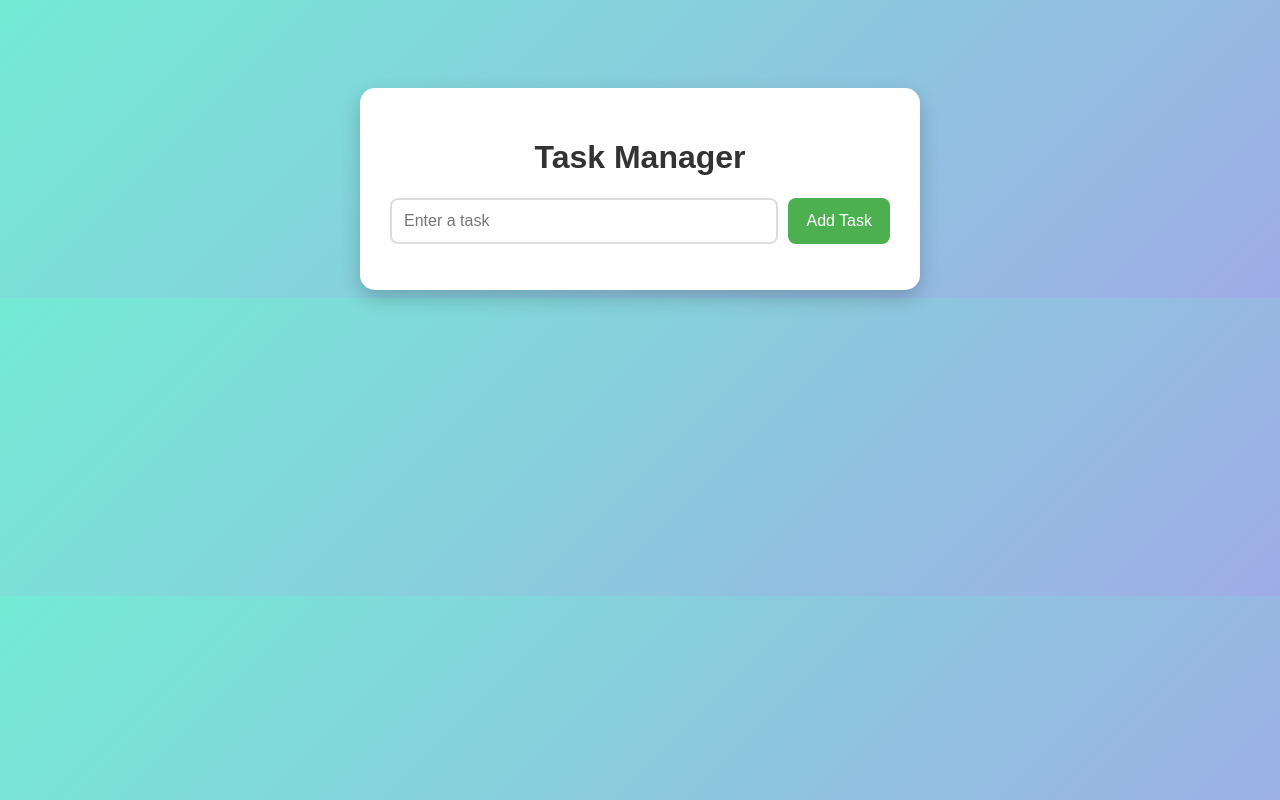
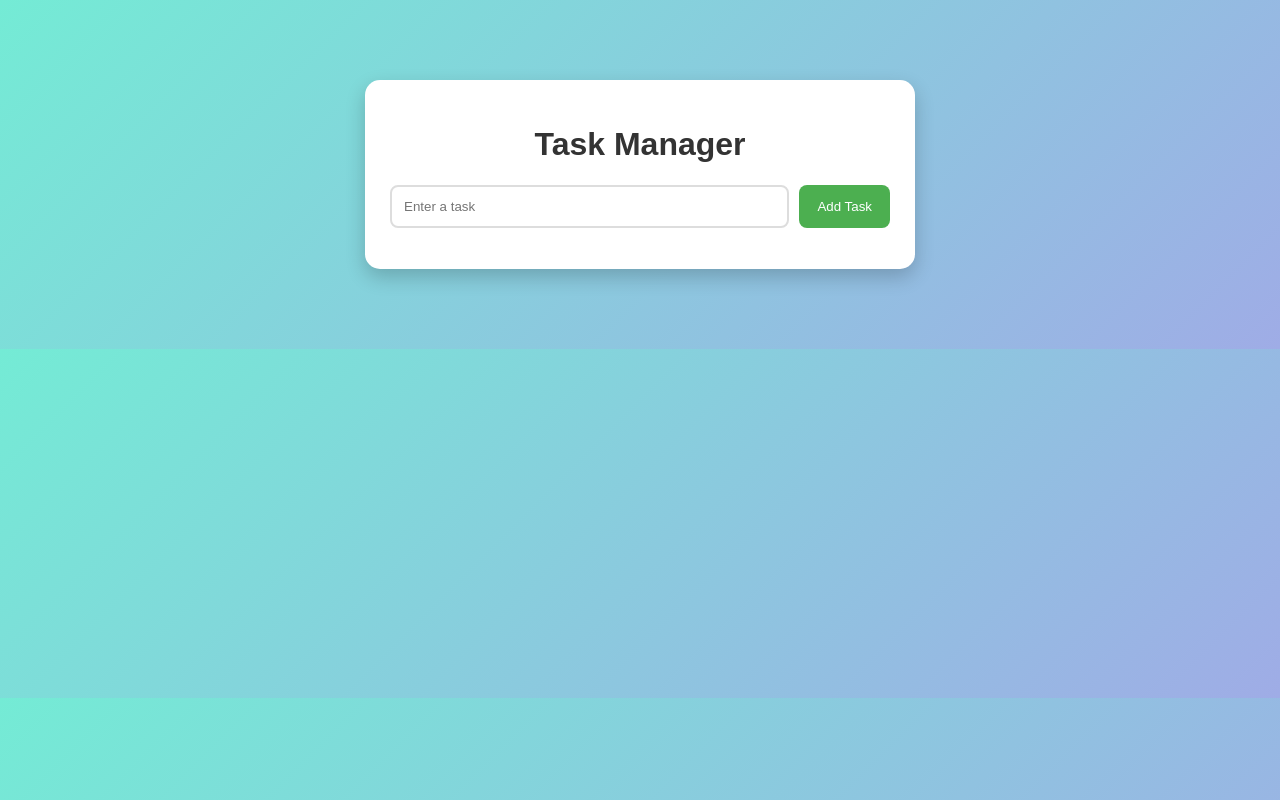
Before and after one commit to Sanjay-1802/TASK-MANAGER, a plain HTML site: page index.html in a window 1280 px wide. Drawn offline with Linux system fonts and the light colour scheme.

Commit message:
Final UI update

```diff
--- a/style.css
+++ b/style.css
@@ -1,22 +1,22 @@
 body {
     font-family: Arial, sans-serif;
     background: linear-gradient(135deg, #74ebd5, #9face6);
-    display: flex;
-    justify-content: center;
-    padding-top: 80px;
+    margin: 0;
+    padding: 80px;
 }
 
 .container {
-    width: 500px;
+    max-width: 500px;
+    margin: auto;
     background: white;
-    padding: 30px;
+    padding: 25px;
     border-radius: 15px;
     box-shadow: 0 8px 20px rgba(0,0,0,0.2);
 }
 
 h1 {
     text-align: center;
-    color: #333;
+    color:#333;
 }
 
 .input-section {
@@ -29,7 +29,6 @@ input {
     padding: 12px;
     border: 2px solid #ddd;
     border-radius: 8px;
-    font-size: 16px;
 }
 
 button {
@@ -39,16 +38,8 @@ button {
     padding: 12px 18px;
     border-radius: 8px;
     cursor: pointer;
-    font-size: 16px;
 }
 
 button:hover {
     background: #45a049;
 }
-
-li {
-    background: #f4f4f4;
-    margin-top: 10px;
-    padding: 12px;
-    border-radius: 8px;
-}
```
